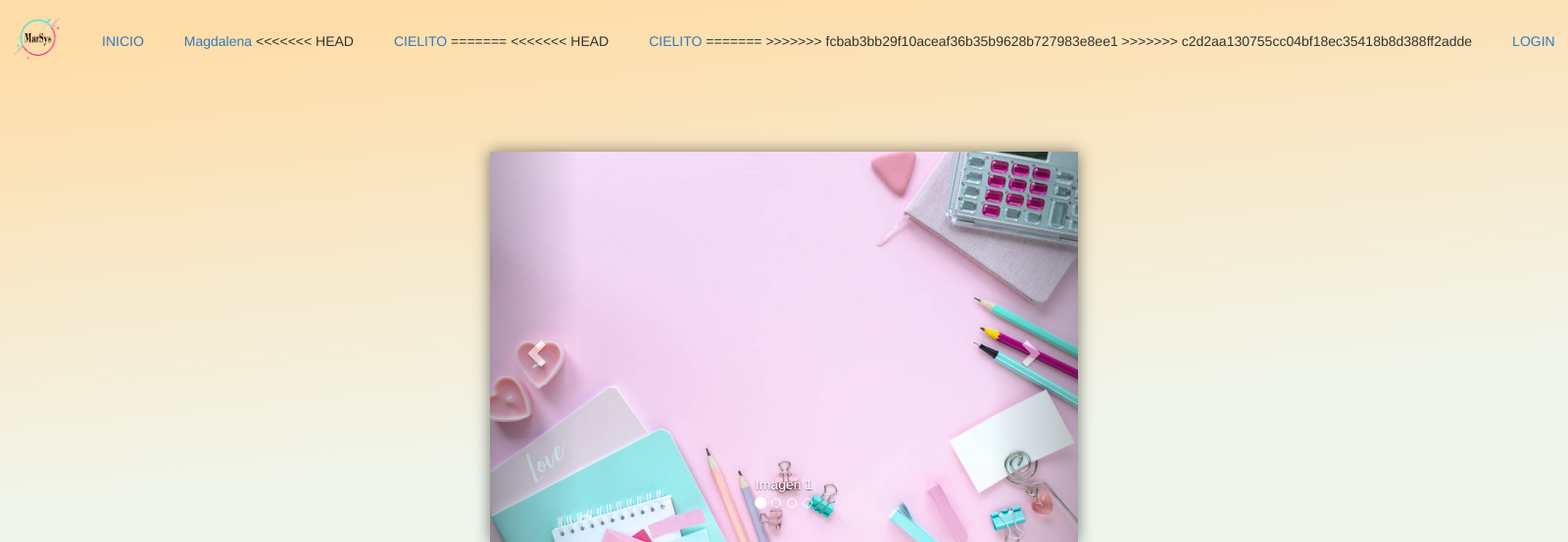
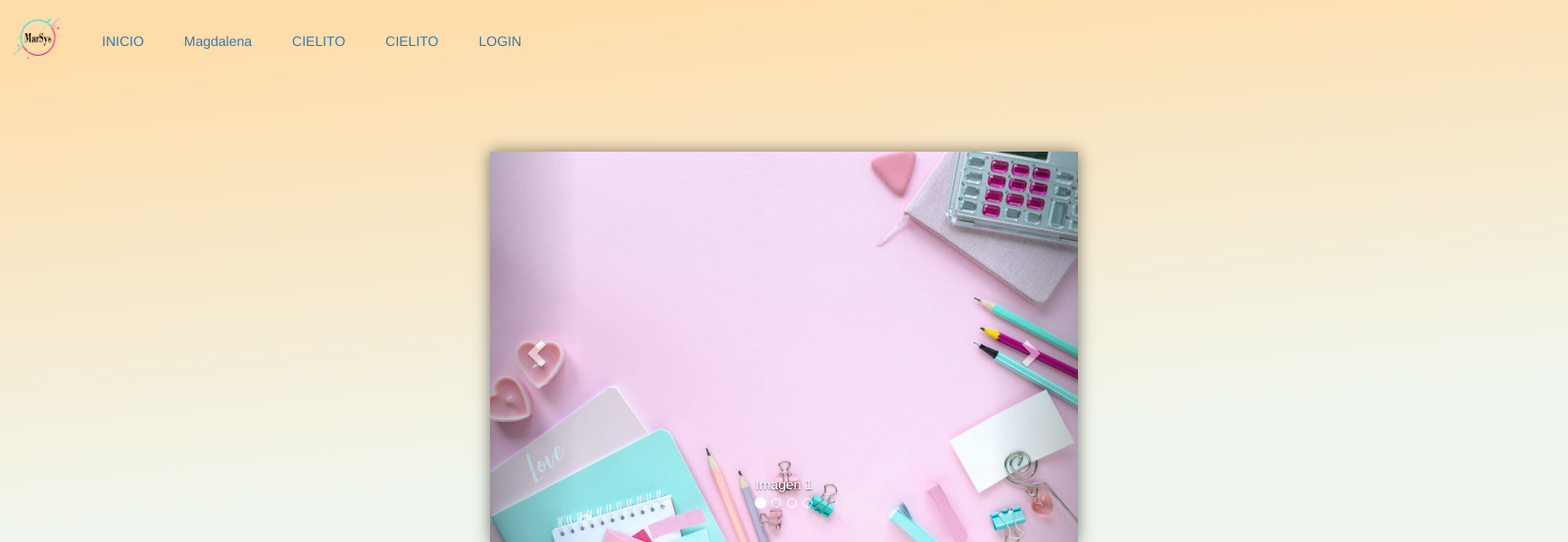
Before and after one commit to magdalenautsv/ProyectoFinalDWI, a PHP site: page / in a window 1600 px wide. Shown: the top 554 px of the page at 98% size. Run offline with PHP 8.4, Linux system fonts and the light colour scheme; some libraries are stand-ins or nearby versions.

Commit message:
Commit magdalena

```diff
--- a/index.php
+++ b/index.php
@@ -24,17 +24,14 @@ session_start();
           <a class="nav-link active" href="index.php">INICIO</a>
         </li>        <li class="btn btn_home">
           <a class="nav-link active" href="magdalena.php">Magdalena</a>
-<<<<<<< HEAD
+
         </li>        </li>        <li class="btn btn_home">
           <a class="nav-link active" href="cielito.php">CIELITO</a>
 
-=======
-<<<<<<< HEAD
+
         </li>        </li>        <li class="btn btn_home">
           <a class="nav-link active" href="cielito.php">CIELITO</a>
-=======
->>>>>>> fcbab3bb29f10aceaf36b35b9628b727983e8ee1
->>>>>>> c2d2aa130755cc04bf18ec35418b8d388ff2adde
+
         </li>
         <?php if (!isset($_SESSION["User_Logueado"])) { ?>
           <li class="btn btn_login">
```
